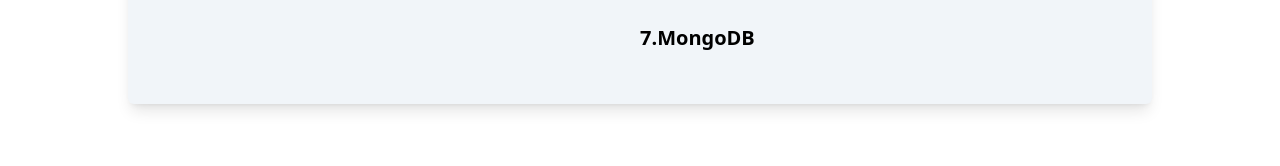
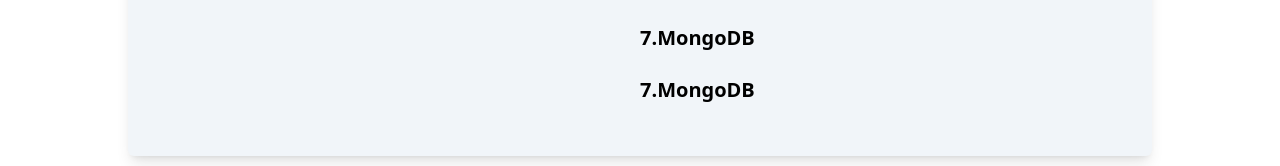
Before and after one commit to farabi1/independent-service-provider, a React (Create React App) app: page /about in a window 1280 px wide. Shown: the part 764-930 px from the top of the page. Built offline with nearby package versions, Linux system fonts and the light colour scheme; no server answers.

Commit message:
git safe

```diff
--- a/src/Pages/AboutMe/About.js
+++ b/src/Pages/AboutMe/About.js
@@ -27,6 +27,7 @@
                             <div className="py-3 text-xl font-semibold">5.Node js</div>
                             <div className="py-3 text-xl font-semibold">6.Express js</div>
                             <div className="py-3 text-xl font-semibold">7.MongoDB</div>
+                            <div className="py-3 text-xl font-semibold">7.MongoDB</div>
                         </div>
                     </div>
                 </div>
```
